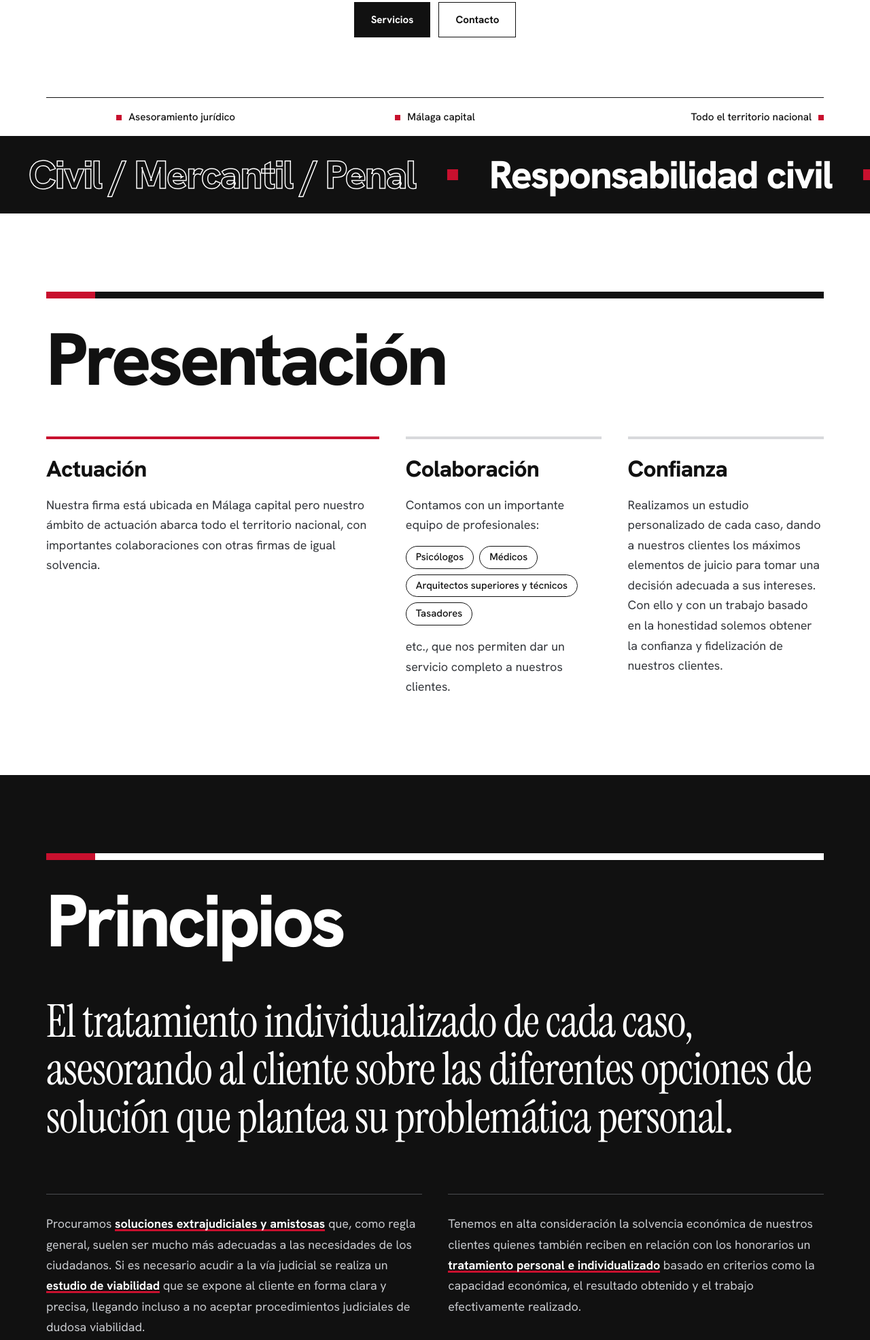
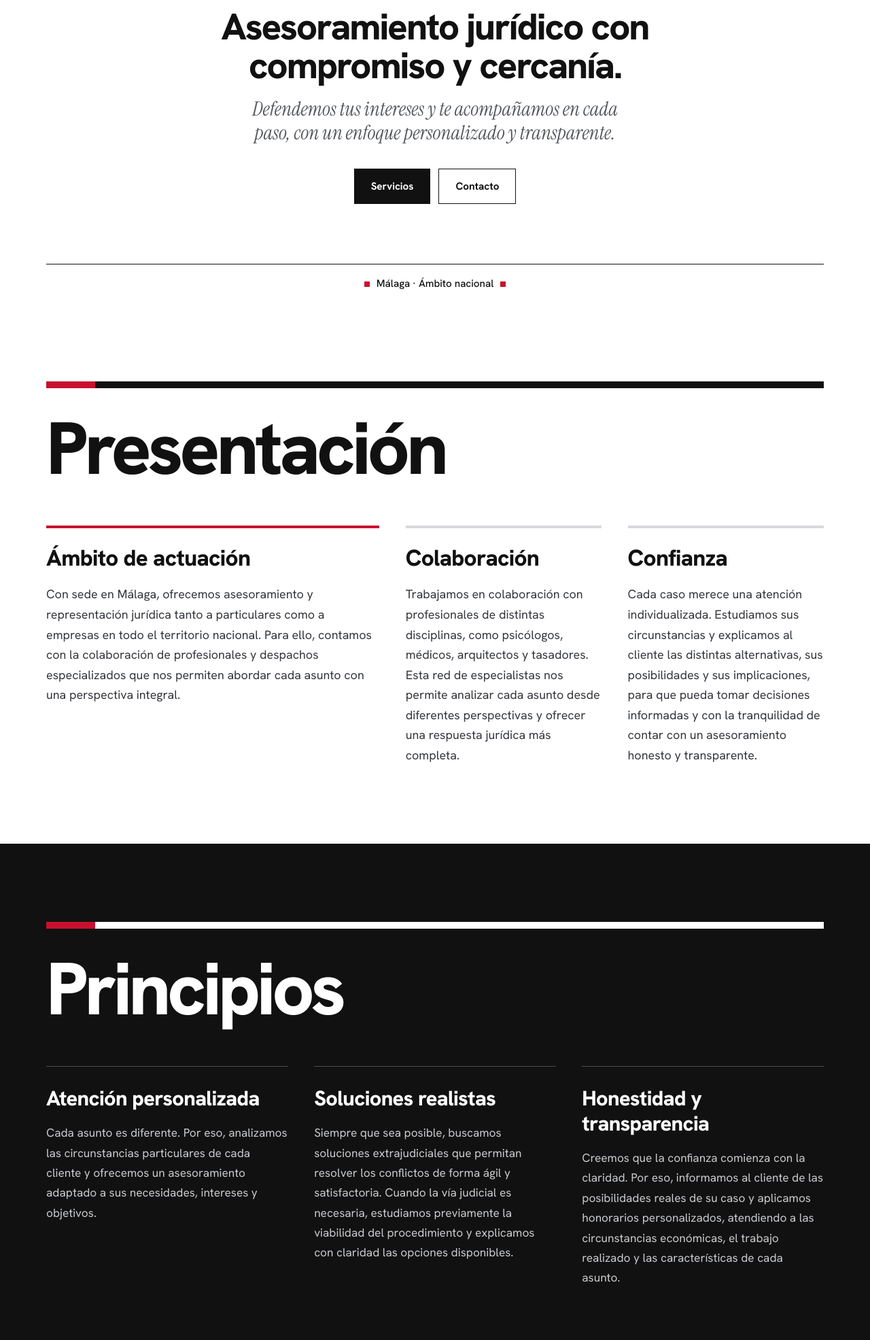
Before and after one commit to AyMAbogados/alesymedinaabogados, a plain HTML site: page index.html in a window 1280 px wide. Shown: the part 441-2412 px from the top of the page at 68% size. Drawn offline with Linux system fonts and the light colour scheme.

Commit message:
Add files via upload

```diff
--- a/index.html
+++ b/index.html
@@ -67,22 +67,12 @@ h3{font-size:1.5rem;line-height:1.2;letter-spacing:-.02em;font-weight:800;margin
 .beam{transform-box:view-box;transform-origin:160.3px 75.73px;animation:sway 7s ease-in-out infinite alternate}
 @keyframes sway{from{transform:rotate(-1.2deg)}to{transform:rotate(1.2deg)}}
 h1{margin:0;font-size:0;line-height:0}
+.hero-title{margin:clamp(28px,4vw,44px) auto 0;max-width:18em;font-size:clamp(1.9rem,4.6vw,3.4rem);font-weight:800;line-height:1.05;letter-spacing:-.035em;text-wrap:balance}
+.hero-sub{margin:18px auto 0;max-width:32em;font-family:var(--serif);font-style:italic;font-size:clamp(1.3rem,2.4vw,1.8rem);line-height:1.2;color:var(--muted);text-wrap:balance}
 .actions{display:flex;flex-wrap:wrap;justify-content:center;gap:12px;margin-top:36px}
-.caps{display:grid;grid-template-columns:repeat(3,1fr);margin-top:clamp(48px,7vw,88px);border-top:1px solid var(--ink);font-weight:500;font-size:.95rem}
-.caps span{padding:16px 0}
-.caps span:nth-child(2){text-align:center}.caps span:nth-child(3){text-align:right}
-.caps span::before{content:"";display:inline-block;width:8px;height:8px;background:var(--red);margin-right:10px}
-.caps span:nth-child(3)::before{display:none}.caps span:nth-child(3)::after{content:"";display:inline-block;width:8px;height:8px;background:var(--red);margin-left:10px}
-@media(max-width:600px){.caps{grid-template-columns:1fr}.caps span,.caps span:nth-child(n){text-align:left}.caps span:nth-child(3)::before{display:inline-block}.caps span:nth-child(3)::after{display:none}}
-
-/* Cinta de áreas */
-.marquee{overflow:hidden;background:var(--ink);color:#fff;padding:clamp(18px,2.4vw,28px) 0}
-.mq{display:flex;width:max-content;animation:mq 60s linear infinite}
-.marquee:hover .mq{animation-play-state:paused}
-.mq span{font-size:clamp(1.8rem,4.6vw,3.6rem);font-weight:800;letter-spacing:-.035em;line-height:1;white-space:nowrap;display:flex;align-items:center}
-.mq span::after{content:"";width:.28em;height:.28em;background:var(--red);margin:0 .8em}
-.mq span:nth-child(even){color:transparent;-webkit-text-stroke:1.5px #fff}
-@keyframes mq{to{transform:translateX(-50%)}}
+.caps{display:flex;justify-content:center;margin-top:clamp(48px,7vw,88px);border-top:1px solid var(--ink);font-weight:500;font-size:.95rem}
+.caps span{padding:16px 0;display:flex;align-items:center;gap:10px}
+.caps span::before,.caps span::after{content:"";display:inline-block;width:8px;height:8px;background:var(--red)}
 
 /* Presentación */
 .panels{display:flex;gap:clamp(20px,3vw,48px)}
@@ -90,18 +80,15 @@ h1{margin:0;font-size:0;line-height:0}
 .panel.on{flex:1.7;border-color:var(--red)}
 .panel p{color:#33363b;font-size:1.12rem;line-height:1.65}
 .panel h3{font-size:clamp(1.7rem,2.6vw,2.2rem);margin-bottom:18px}
-.chips{display:flex;flex-wrap:wrap;gap:8px;list-style:none;padding:0;margin:16px 0}
-.chips li{border:1px solid var(--ink);padding:4px 14px;font-size:.93rem;font-weight:500;border-radius:999px}
 @media(max-width:860px){.panels{flex-direction:column;gap:36px}.panel.on{flex:1}}
 
 /* Principios (oscuro) */
-.statement{font-family:var(--serif);font-size:clamp(2rem,5.2vw,4.4rem);line-height:1.06;letter-spacing:-.015em;max-width:19em;margin-bottom:clamp(40px,6vw,88px)}
-.duo{display:grid;grid-template-columns:1fr 1fr;gap:clamp(20px,3vw,48px)}
+.duo{display:grid;grid-template-columns:repeat(3,1fr);gap:clamp(20px,3vw,48px)}
 .tile{border-top:1px solid #4a4c50;padding:28px 0 0;transition:border-color .3s,transform .3s}
-.tile p{color:#c9cbcf;font-size:1.12rem;line-height:1.7}
-.tile strong{font-weight:700;color:#fff;box-shadow:inset 0 -3px 0 var(--red)}
+.tile h3{font-size:clamp(1.6rem,2.4vw,2.1rem);margin-bottom:18px;color:#fff}
+.tile p{color:#c9cbcf;font-size:1.08rem;line-height:1.7}
 .tile:hover,.tile:focus-within{border-top-color:var(--red)}
-@media(max-width:860px){.duo{grid-template-columns:1fr}}
+@media(max-width:960px){.duo{grid-template-columns:1fr;gap:40px}}
 
 /* Servicios */
 .ctrl{display:flex;gap:8px;flex:none}
@@ -112,6 +99,7 @@ h1{margin:0;font-size:0;line-height:0}
 .svc{flex:0 0 min(360px,84%);scroll-snap-align:start;border-top:4px solid var(--ink);padding-top:22px;transition:border-color .25s}
 .svc:hover{border-color:var(--red)}
 .svc h3{font-size:1.65rem}
+.svc p{color:#33363b;font-size:1rem;line-height:1.6;margin-bottom:20px}
 .svc ul{list-style:none;padding:0;color:#33363b}
 .svc li{padding:11px 0;border-top:1px solid var(--line)}
 .svc li:last-child{border-bottom:1px solid var(--line)}
@@ -119,6 +107,9 @@ h1{margin:0;font-size:0;line-height:0}
 .rail i{display:block;height:100%;width:0;background:var(--red);transition:width .15s}
 
 /* Contacto */
+.intro{max-width:44rem;margin-bottom:clamp(36px,5vw,64px)}
+.intro h3{font-size:clamp(1.8rem,3.4vw,2.8rem);letter-spacing:-.035em;margin-bottom:16px}
+.intro p{color:#33363b;font-size:1.12rem;line-height:1.65}
 .three{display:grid;grid-template-columns:repeat(3,1fr);gap:clamp(20px,3vw,48px)}
 .col{border-top:4px solid var(--ink);padding-top:22px;transition:border-color .25s;display:flex;flex-direction:column;gap:14px}
 .col:hover{border-color:var(--red)}
@@ -134,7 +125,7 @@ footer{background:var(--ink);color:#fff;padding:clamp(48px,7vw,96px) 0 32px}
 .foot{display:flex;flex-wrap:wrap;justify-content:space-between;gap:24px;border-top:1px solid #4a4c50;padding-top:24px;color:#b9bcc1;font-size:.95rem}
 .foot ul{list-style:none;padding:0;margin:0;display:flex;flex-wrap:wrap;gap:6px 24px}
 .foot a{text-decoration:none}.foot a:hover{color:#fff}
-@media(prefers-reduced-motion:reduce){.beam,.mq{animation:none}html{scroll-behavior:auto}*{transition:none!important}}
+@media(prefers-reduced-motion:reduce){.beam{animation:none}html{scroll-behavior:auto}*{transition:none!important}}
 </style>
 </head>
 <body>
@@ -180,15 +171,15 @@ footer{background:var(--ink);color:#fff;padding:clamp(48px,7vw,96px) 0 32px}
         <text x="2.6" y="168.52" textLength="318" lengthAdjust="spacingAndGlyphs" font-family="Hanken Grotesk,Helvetica,Arial,sans-serif" font-weight="300" font-size="28.16">Alés y Medina Abogados</text>
       </svg>
       </h1>
+      <p class="hero-title">Asesoramiento jurídico con compromiso y cercanía.</p>
+      <p class="hero-sub">Defendemos tus intereses y te acompañamos en cada paso, con un enfoque personalizado y transparente.</p>
       <div class="actions">
         <a class="btn" href="#servicios">Servicios</a>
         <a class="btn ghost" href="#contacto">Contacto</a>
       </div>
-      <div class="caps"><span>Asesoramiento jurídico</span><span>Málaga capital</span><span>Todo el territorio nacional</span></div>
+      <div class="caps"><span>Málaga · Ámbito nacional</span></div>
     </div>
   </div>
-
-  <div class="marquee" aria-hidden="true"><div class="mq"><span>Derecho laboral</span><span>Civil / Mercantil / Penal</span><span>Responsabilidad civil</span><span>Derecho administrativo</span><span>Familia</span><span>Herencias</span><span>Derecho inmobiliario</span><span>Derecho bancario</span><span>Derecho laboral</span><span>Civil / Mercantil / Penal</span><span>Responsabilidad civil</span><span>Derecho administrativo</span><span>Familia</span><span>Herencias</span><span>Derecho inmobiliario</span><span>Derecho bancario</span></div></div>
 
   <section id="presentacion">
     <div class="wrap">
@@ -196,18 +187,16 @@ footer{background:var(--ink);color:#fff;padding:clamp(48px,7vw,96px) 0 32px}
       <div class="sh"><h2>Presentación</h2></div>
       <div class="panels" id="panels">
         <article class="panel on" tabindex="0">
-          <h3>Actuación</h3>
-          <p>Nuestra firma está ubicada en Málaga capital pero nuestro ámbito de actuación abarca todo el territorio nacional, con importantes colaboraciones con otras firmas de igual solvencia.</p>
+          <h3>Ámbito de actuación</h3>
+          <p>Con sede en Málaga, ofrecemos asesoramiento y representación jurídica tanto a particulares como a empresas en todo el territorio nacional. Para ello, contamos con la colaboración de profesionales y despachos especializados que nos permiten abordar cada asunto con una perspectiva integral.</p>
         </article>
         <article class="panel" tabindex="0">
           <h3>Colaboración</h3>
-          <p>Contamos con un importante equipo de profesionales:</p>
-          <ul class="chips"><li>Psicólogos</li><li>Médicos</li><li>Arquitectos superiores y técnicos</li><li>Tasadores</li></ul>
-          <p>etc., que nos permiten dar un servicio completo a nuestros clientes.</p>
+          <p>Trabajamos en colaboración con profesionales de distintas disciplinas, como psicólogos, médicos, arquitectos y tasadores. Esta red de especialistas nos permite analizar cada asunto desde diferentes perspectivas y ofrecer una respuesta jurídica más completa.</p>
         </article>
         <article class="panel" tabindex="0">
           <h3>Confianza</h3>
-          <p>Realizamos un estudio personalizado de cada caso, dando a nuestros clientes los máximos elementos de juicio para tomar una decisión adecuada a sus intereses. Con ello y con un trabajo basado en la honestidad solemos obtener la confianza y fidelización de nuestros clientes.</p>
+          <p>Cada caso merece una atención individualizada. Estudiamos sus circunstancias y explicamos al cliente las distintas alternativas, sus posibilidades y sus implicaciones, para que pueda tomar decisiones informadas y con la tranquilidad de contar con un asesoramiento honesto y transparente.</p>
         </article>
       </div>
     </div>
@@ -217,13 +206,18 @@ footer{background:var(--ink);color:#fff;padding:clamp(48px,7vw,96px) 0 32px}
     <div class="wrap">
       <div class="rule"></div>
       <div class="sh"><h2>Principios</h2></div>
-      <p class="statement">El tratamiento individualizado de cada caso, asesorando al cliente sobre las diferentes opciones de solución que plantea su problemática personal.</p>
       <div class="duo">
         <div class="tile" tabindex="0">
-          <p>Procuramos <strong>soluciones extrajudiciales y amistosas</strong> que, como regla general, suelen ser mucho más adecuadas a las necesidades de los ciudadanos. Si es necesario acudir a la vía judicial se realiza un <strong>estudio de viabilidad</strong> que se expone al cliente en forma clara y precisa, llegando incluso a no aceptar procedimientos judiciales de dudosa viabilidad.</p>
+          <h3>Atención personalizada</h3>
+          <p>Cada asunto es diferente. Por eso, analizamos las circunstancias particulares de cada cliente y ofrecemos un asesoramiento adaptado a sus necesidades, intereses y objetivos.</p>
         </div>
         <div class="tile" tabindex="0">
-          <p>Tenemos en alta consideración la solvencia económica de nuestros clientes quienes también reciben en relación con los honorarios un <strong>tratamiento personal e individualizado</strong> basado en criterios como la capacidad económica, el resultado obtenido y el trabajo efectivamente realizado.</p>
+          <h3>Soluciones realistas</h3>
+          <p>Siempre que sea posible, buscamos soluciones extrajudiciales que permitan resolver los conflictos de forma ágil y satisfactoria. Cuando la vía judicial es necesaria, estudiamos previamente la viabilidad del procedimiento y explicamos con claridad las opciones disponibles.</p>
+        </div>
+        <div class="tile" tabindex="0">
+          <h3>Honestidad y transparencia</h3>
+          <p>Creemos que la confianza comienza con la claridad. Por eso, informamos al cliente de las posibilidades reales de su caso y aplicamos honorarios personalizados, atendiendo a las circunstancias económicas, el trabajo realizado y las características de cada asunto.</p>
         </div>
       </div>
     </div>
@@ -238,21 +232,29 @@ footer{background:var(--ink);color:#fff;padding:clamp(48px,7vw,96px) 0 32px}
       </div>
       <div class="track" id="track" tabindex="0" aria-label="Áreas de servicio">
         <article class="svc"><h3>Derecho laboral</h3>
-          <ul><li>Despidos</li><li>Reclamaciones de cantidad</li><li>Reclamación de derechos</li><li>Incapacidades laborales</li><li>Indemnización por accidentes de trabajo</li></ul></article>
-        <article class="svc"><h3>Civil / Mercantil / Penal</h3>
-          <ul><li>Civil</li><li>Mercantil</li><li>Penal</li></ul></article>
+          <p>Asesoramiento y defensa de trabajadores y empresas en conflictos relacionados con las relaciones laborales.</p>
+          <ul><li>Despidos y extinción de contratos.</li><li>Reclamaciones de cantidad.</li><li>Reclamaciones de derechos laborales.</li><li>Incapacidades laborales.</li><li>Indemnizaciones por accidentes de trabajo.</li></ul></article>
+        <article class="svc"><h3>Derecho civil, mercantil y penal</h3>
+          <p>Asesoramiento jurídico y representación en procedimientos relacionados con las relaciones personales, patrimoniales, empresariales y penales.</p>
+          <ul><li>Asuntos civiles y obligaciones contractuales.</li><li>Conflictos mercantiles.</li><li>Asistencia y defensa en procedimientos penales.</li></ul></article>
         <article class="svc"><h3>Responsabilidad civil</h3>
-          <ul><li>Contractual y extracontractual</li><li>Accidentes de tráfico</li><li>Reclamaciones de cantidad</li></ul></article>
+          <p>Reclamación de daños y perjuicios y defensa frente a responsabilidades derivadas de actuaciones propias o de terceros.</p>
+          <ul><li>Responsabilidad contractual y extracontractual.</li><li>Accidentes de tráfico.</li><li>Reclamaciones de daños y perjuicios.</li></ul></article>
         <article class="svc"><h3>Derecho administrativo</h3>
-          <ul><li>Funcionarios</li><li>Sanciones</li><li>Contratos</li><li>Responsabilidad patrimonial</li></ul></article>
-        <article class="svc"><h3>Familia</h3>
-          <ul><li>Divorcios</li><li>Separaciones</li><li>Modificación de medidas</li><li>Liquidación de sociedad de gananciales</li></ul></article>
-        <article class="svc"><h3>Herencias</h3>
-          <ul><li>Testamentos</li><li>División de herencias</li></ul></article>
+          <p>Asesoramiento y defensa frente a actuaciones de las administraciones públicas.</p>
+          <ul><li>Procedimientos relacionados con funcionarios.</li><li>Recursos y sanciones administrativas.</li><li>Contratación pública.</li><li>Responsabilidad patrimonial de la Administración.</li></ul></article>
+        <article class="svc"><h3>Derecho de familia</h3>
+          <p>Asesoramiento jurídico en conflictos familiares, buscando soluciones que protejan los intereses de las partes implicadas.</p>
+          <ul><li>Divorcios y separaciones.</li><li>Modificación de medidas.</li><li>Liquidación de la sociedad de gananciales.</li></ul></article>
+        <article class="svc"><h3>Herencias y sucesiones</h3>
+          <p>Asesoramiento en la planificación, tramitación y resolución de conflictos hereditarios.</p>
+          <ul><li>Testamentos.</li><li>Aceptación y adjudicación de herencias.</li><li>División y reparto de herencias.</li></ul></article>
         <article class="svc"><h3>Derecho inmobiliario</h3>
-          <ul><li>Desahucios</li><li>Reclamaciones de renta</li><li>Comunidad de propietarios</li></ul></article>
+          <p>Asesoramiento jurídico en operaciones y conflictos relacionados con bienes inmuebles y comunidades de propietarios.</p>
+          <ul><li>Desahucios.</li><li>Reclamaciones de rentas.</li><li>Conflictos en comunidades de propietarios.</li></ul></article>
         <article class="svc"><h3>Derecho bancario</h3>
-          <ul><li>Cláusulas suelo</li><li>Intereses de demora</li><li>Método 365/360</li><li>Gastos imputados al prestatario de notaría, registro y actos jurídicos documentados</li><li>Comisiones por reclamación de posiciones deudoras</li><li>Vencimiento anticipado</li><li>Etc.</li></ul></article>
+          <p>Defensa de los derechos de consumidores y usuarios frente a posibles abusos en contratos y productos financieros.</p>
+          <ul><li>Cláusulas suelo.</li><li>Intereses de demora.</li><li>Método de cálculo 365/360.</li><li>Gastos hipotecarios.</li><li>Comisiones por reclamación de posiciones deudoras.</li><li>Cláusulas de vencimiento anticipado.</li></ul></article>
       </div>
       <div class="rail"><i id="rail"></i></div>
     </div>
@@ -262,6 +264,10 @@ footer{background:var(--ink);color:#fff;padding:clamp(48px,7vw,96px) 0 32px}
     <div class="wrap">
       <div class="rule"></div>
       <div class="sh"><h2>Contacto</h2></div>
+      <div class="intro">
+        <h3>Estamos aquí para ayudarte</h3>
+        <p>Si necesitas asesoramiento jurídico o quieres consultar tu caso, puedes ponerte en contacto con nosotros. Estudiaremos tu situación y te orientaremos sobre las posibles vías de actuación.</p>
+      </div>
       <div class="three">
         <div class="col"><span class="label">Dirección</span><address class="val">Pasaje Aránzazu nº 6, 1º-B,<br>29010 - Málaga</address></div>
         <div class="col"><span class="label">Teléfono</span><a class="val" href="tel:+34951159006">951 159 006</a></div>
```
